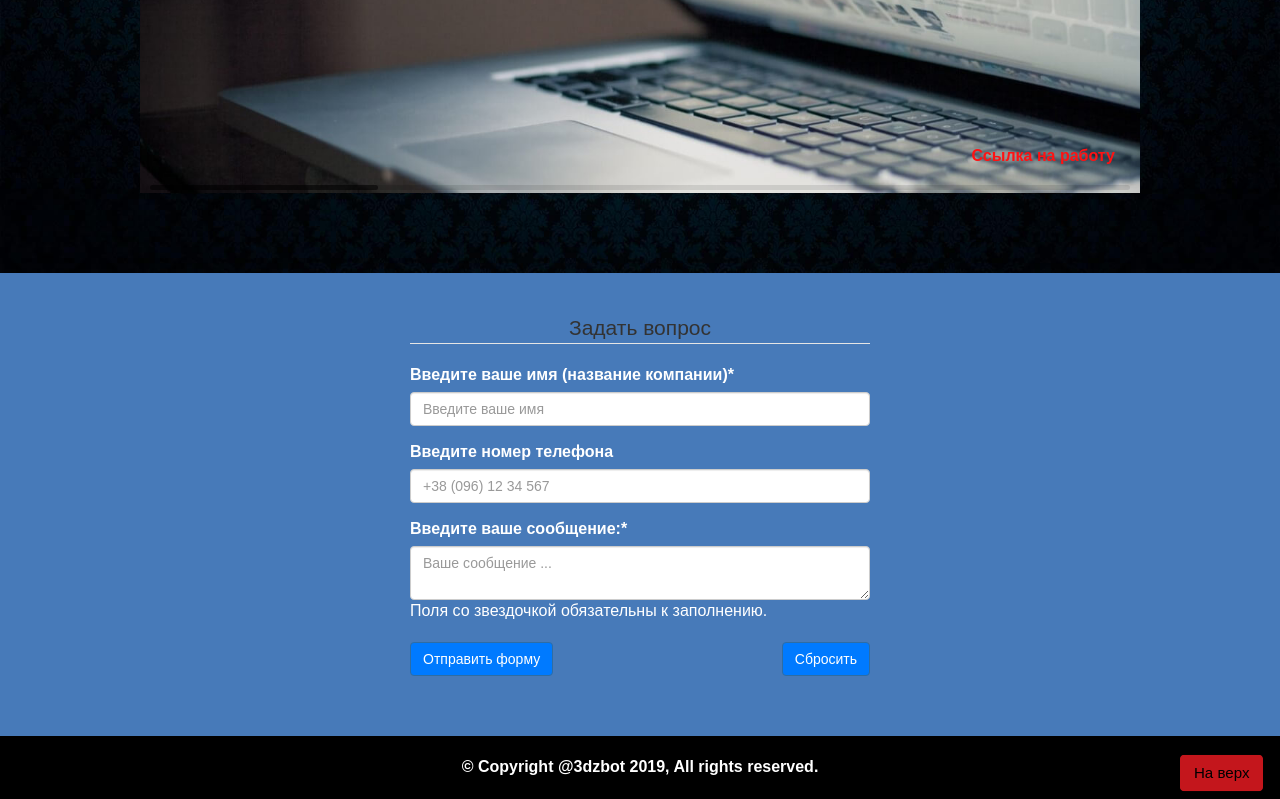
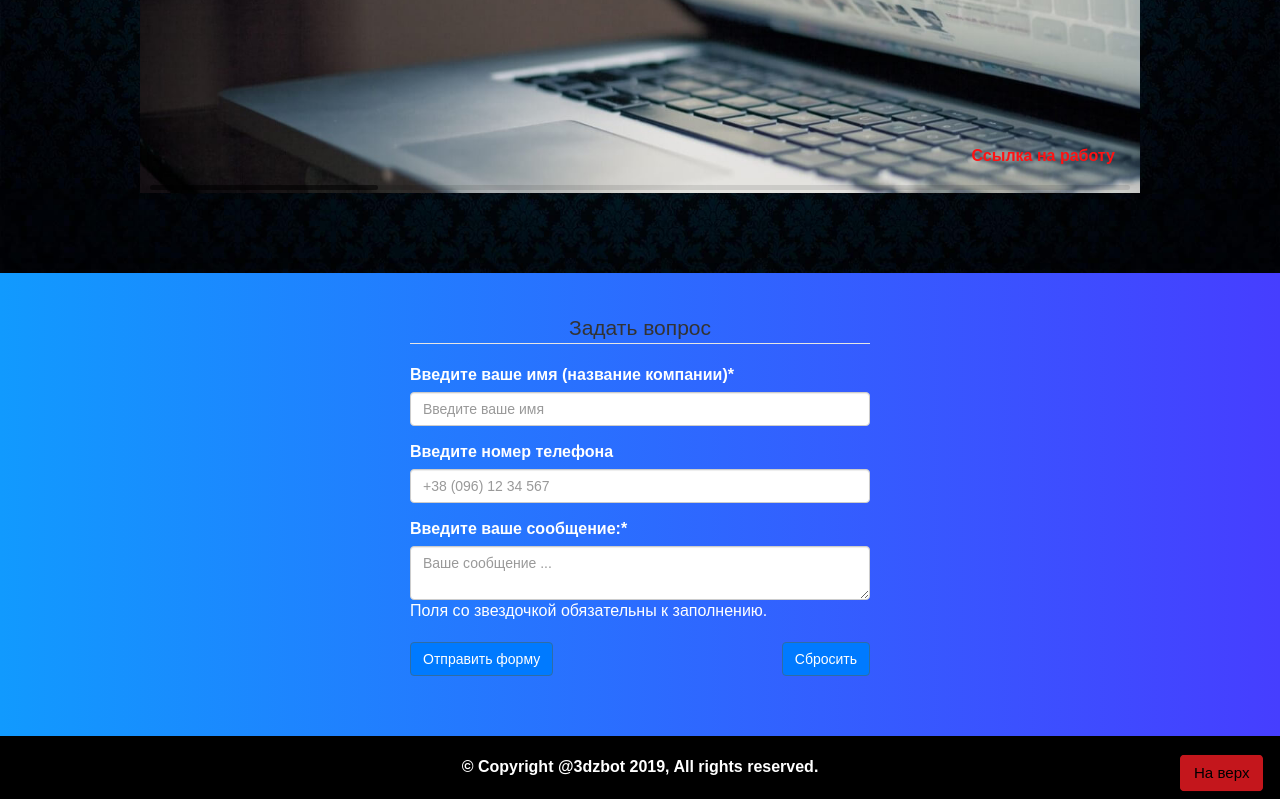
Before and after one commit to 3dzbot/portfolio, a website: page index.html in a window 1280 px wide. Shown: the part 1340-2139 px from the top of the page. Drawn offline with nearby package versions, Linux system fonts and the light colour scheme.

Commit message:
optimization v0.11

```diff
--- a/src/scss/_contact.scss
+++ b/src/scss/_contact.scss
@@ -12,7 +12,7 @@
     width: 100%;
     height: 100%;
     z-index: 1;
-    background:#477ab9;
+    background:linear-gradient(to right, #119afe, #463eff);
     -webkit-transition: all 0.4s ease-in-out;
     -moz-transition: all 0.4s ease-in-out;
     -ms-transition: all 0.4s ease-in-out;
```
Also changed, not shown: build/style/style.css.
